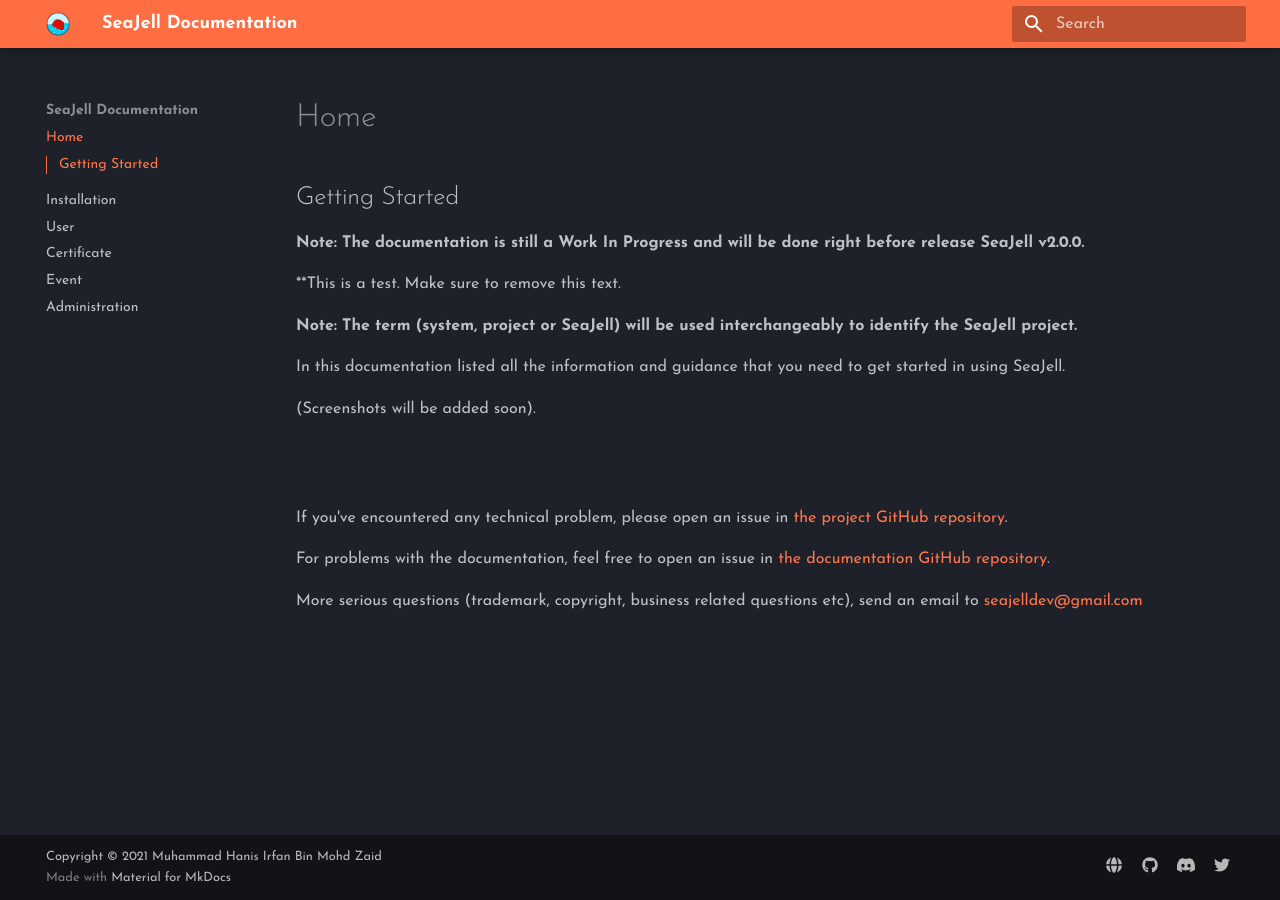
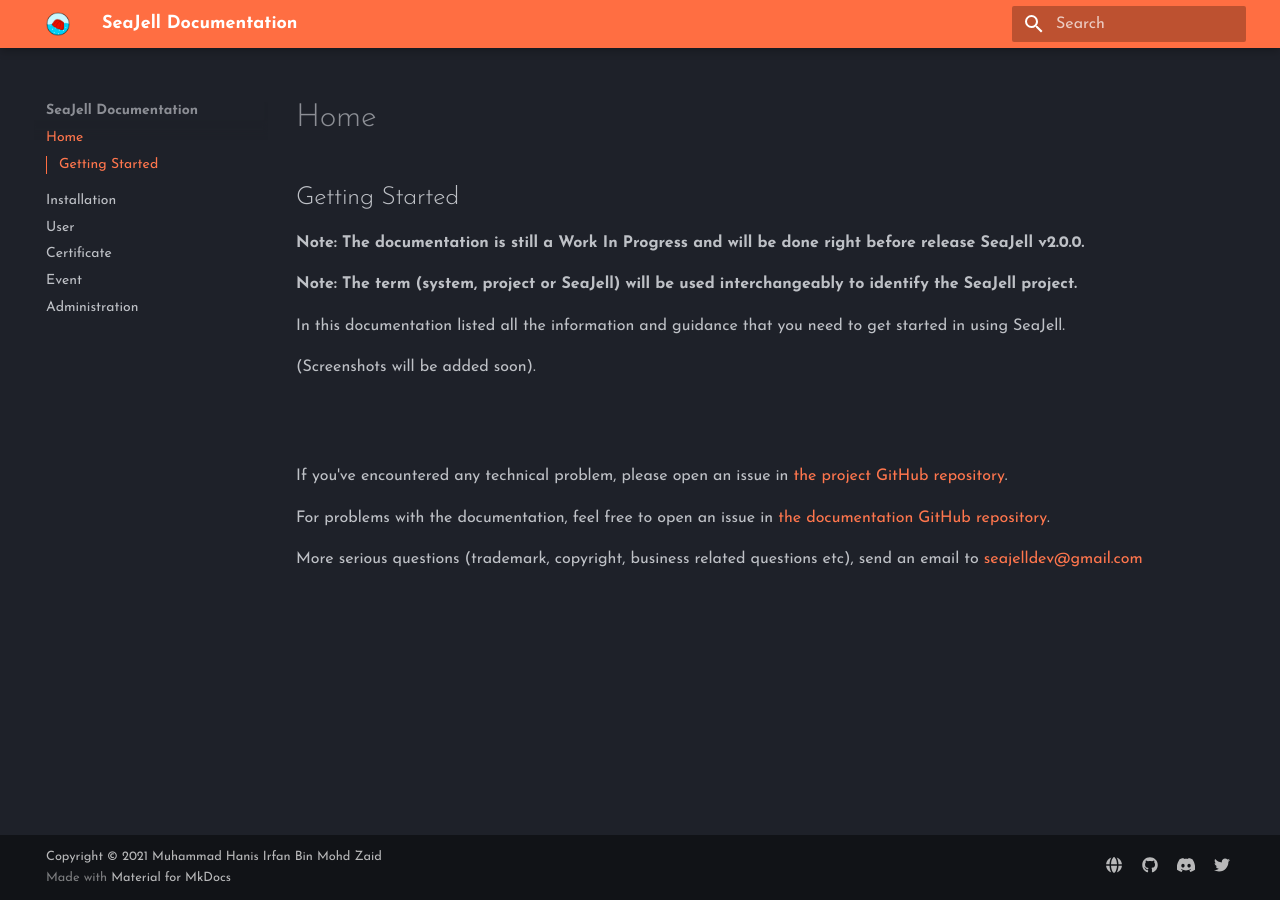
Before and after one commit to seajell/seajell-documentation, an MkDocs documentation site: the page built from docs/index.md, in a window 1280 px wide. Built offline with MkDocs 1.6.1 and Material for MkDocs 9.7.7, drawn with Linux system fonts in a browser that asks for light colours; some of the changed lines change nothing that is shown.

Commit message:
Update index.md

```diff
--- a/docs/index.md
+++ b/docs/index.md
@@ -2,9 +2,9 @@
 
 **Note: The documentation is still a Work In Progress and will be done right before release SeaJell v2.0.0.**
 
-**This is a test. Make sure to remove this text*.*
 
 **Note: The term (system, project or SeaJell) will be used interchangeably to identify the SeaJell project.**
+
 
 In this documentation listed all the information and guidance that you need to get started in using SeaJell.
 
@@ -13,8 +13,8 @@
 <br>
 <br>
 
-If you've encountered any technical problem, please open an issue in [the project GitHub repository](https://github.com/hanisirfan/seajell).
+If you've encountered any technical problem, please open an issue in [the project GitHub repository](https://github.com/seajell/seajell).
 
-For problems with the documentation, feel free to open an issue in [the documentation GitHub repository](https://github.com/hanisirfan/seajell-documentation).
+For problems with the documentation, feel free to open an issue in [the documentation GitHub repository](https://github.com/seajell/seajell-documentation).
 
 More serious questions (trademark, copyright, business related questions etc), send an email to [seajelldev@gmail.com](mailto:seajelldev@gmail.com)
```
